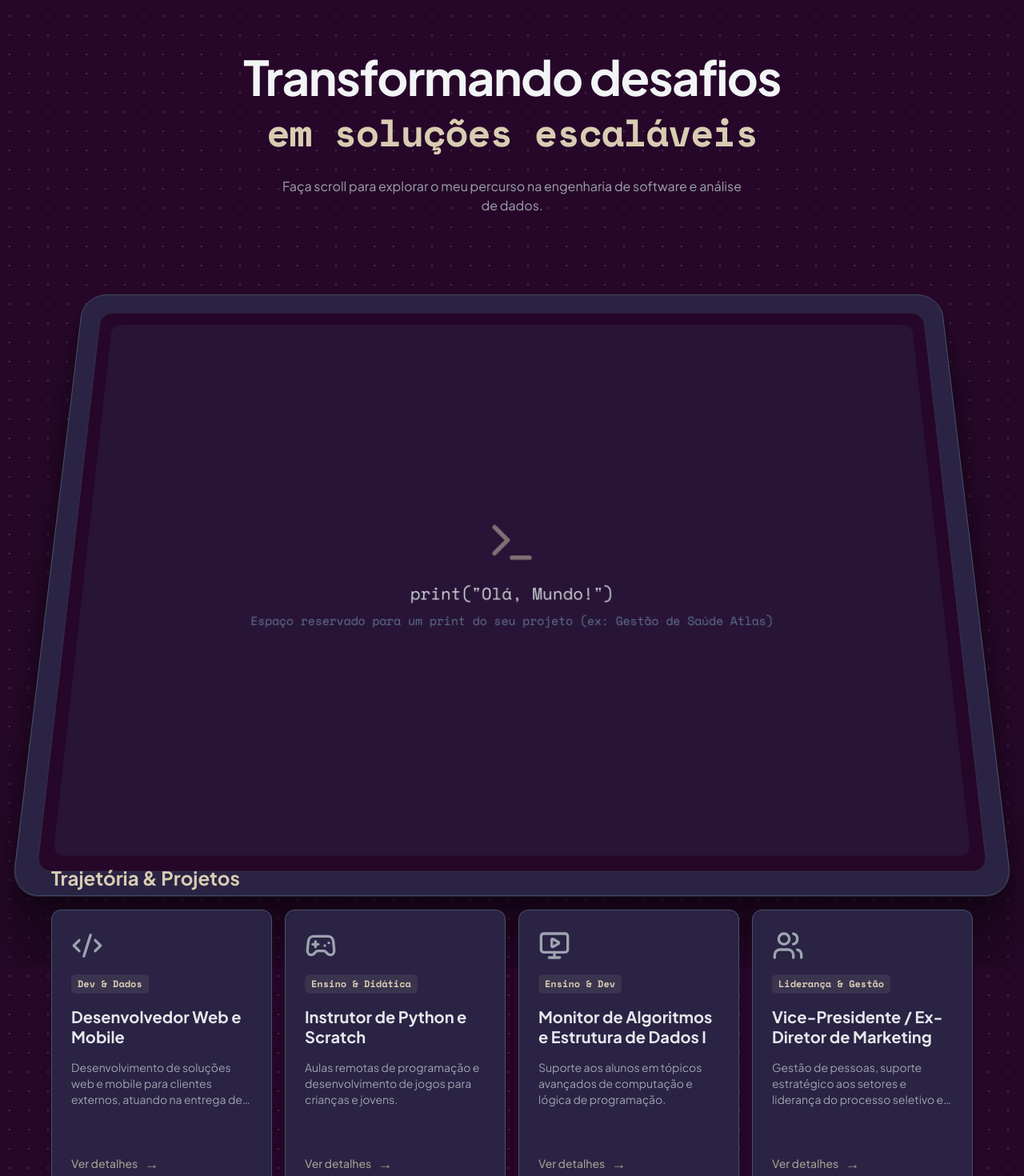
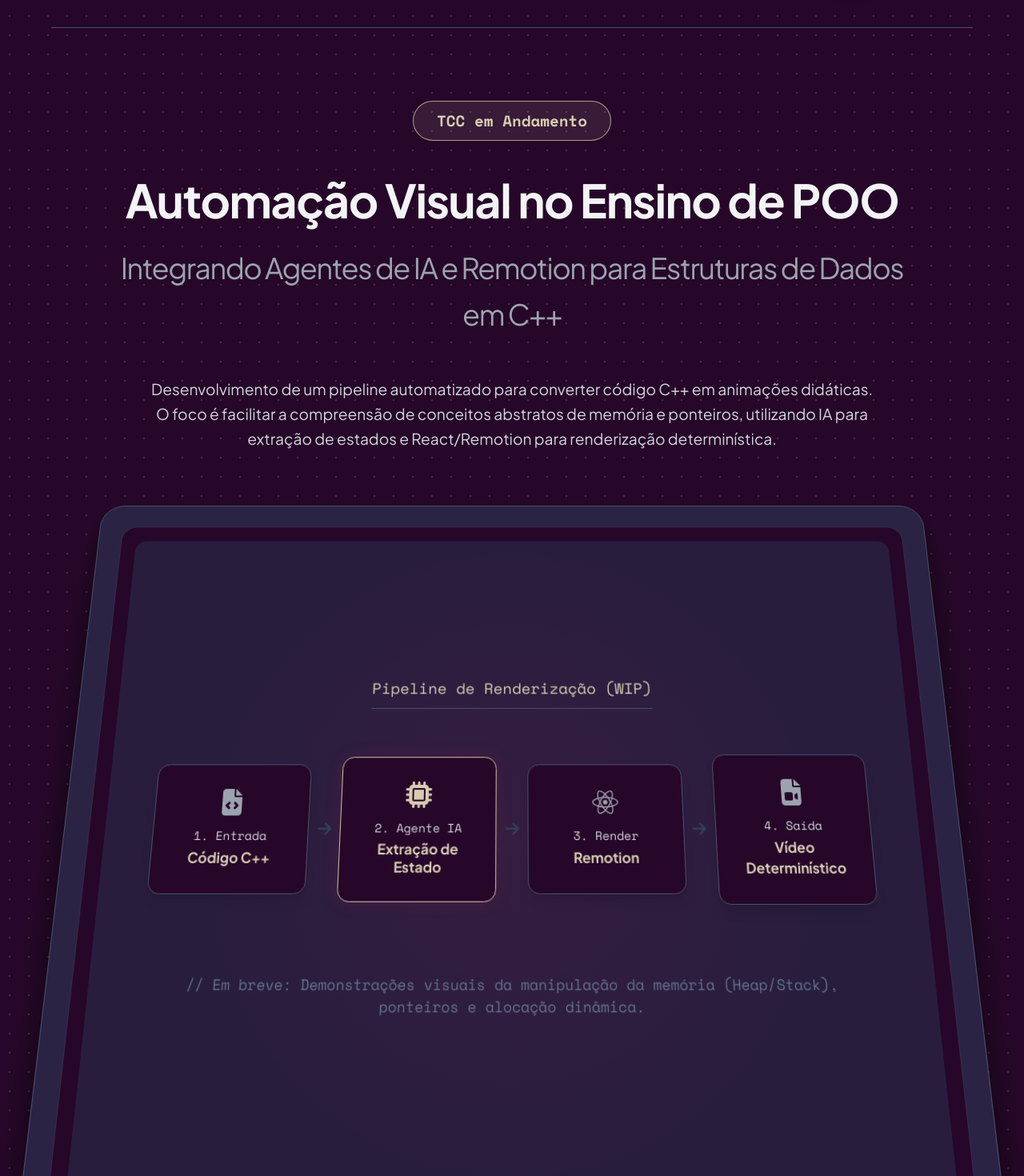
Before and after one commit to leo-nardo04/portifolio, a React (Vite) app: page / in a window 1280 px wide. Shown: the part 520-1990 px from the top of the page at 80% size. Built offline with nearby package versions, Linux system fonts and the light colour scheme.

Commit message:
Correções e atualizações

```diff
--- a/index.html
+++ b/index.html
@@ -1,10 +1,9 @@
 <!doctype html>
-<html lang="en">
+<html lang="pt-BR">
   <head>
     <meta charset="UTF-8" />
-    <link rel="icon" type="image/svg+xml" href="/favicon.svg" />
     <meta name="viewport" content="width=device-width, initial-scale=1.0" />
-    <title>portifolio</title>
+    <title>Leonardo Tiago | Portifolio</title>
   </head>
   <body>
     <div id="root"></div>
--- a/src/App.jsx
+++ b/src/App.jsx
@@ -4,39 +4,44 @@ import { BentoGrid, BentoCard } from "./components/BentoGrid";
 import ExperienceModal from "./components/ExperienceModal";
 import { ContainerScroll } from "./components/ContainerScroll";
 import { experiencesData } from "./data/experiences";
+
+// Usando apenas os ícones do FontAwesome 6 (fa6) para garantir estabilidade
 import {
-  Code2,
-  Gamepad2,
-  MonitorPlay,
-  Users,
-  LineChart,
-  Globe,
-  Terminal,
-} from "lucide-react";
+  FaCode,
+  FaGamepad,
+  FaLaptopCode,
+  FaUsers,
+  FaChartLine,
+  FaGlobe,
+  FaFileCode,
+  FaMicrochip,
+  FaReact,
+  FaFileVideo,
+  FaArrowRight,
+} from "react-icons/fa6";
 
 const getIcon = (id) => {
   switch (id) {
     case "atlas-ej":
-      return Code2;
+      return FaCode;
     case "kodland":
-      return Gamepad2;
+      return FaGamepad;
     case "aeds-monitor":
-      return MonitorPlay;
+      return FaLaptopCode;
     case "caat-vp":
-      return Users;
+      return FaUsers;
     case "pibic":
-      return LineChart;
+      return FaChartLine;
     case "esf-english":
-      return Globe;
+      return FaGlobe;
     default:
-      return Code2;
+      return FaCode;
   }
 };
 
 export default function App() {
   const [selectedExp, setSelectedExp] = useState(null);
 
-  // Removido o isDark. Fundo fixo para Dark Mode com bg-slate-950
   return (
     <div className="min-h-screen font-sans bg-slate-950 text-slate-100 bg-dots">
       {/* Largura aumentada para 90% (até 1400px máximo) */}
@@ -45,37 +50,123 @@ export default function App() {
       </div>
 
       <div className="flex flex-col overflow-hidden">
+        {/* Secção Hero Scroll 3D (Focada no TCC) */}
+        <div className="flex flex-col overflow-hidden">
           <ContainerScroll
             titleComponent={
               <div className="flex flex-col items-center justify-center gap-4 px-4 pb-4 mt-8">
-              <h1 className="text-4xl md:text-6xl font-bold text-slate-100 tracking-tight leading-tight">
-                Transformando desafios <br />
-                <span className="text-emerald-400 font-mono text-3xl md:text-5xl mt-2 block">
-                  em soluções escaláveis
+                <span className="w-fit px-6 py-2 rounded-full border border-emerald-500/80 text-emerald-400 text-sm md:text-base font-mono font-bold bg-emerald-400/10 mb-4">
+                  TCC em Andamento
+                </span>
+                <h1 className="text-3xl md:text-5xl font-bold text-slate-100 tracking-tight leading-tight max-w-4xl text-center">
+                  Automação Visual no Ensino de POO
+                  <span className="text-slate-400 text-xl md:text-3xl mt-4 block font-normal leading-relaxed">
+                    Integrando Agentes de IA e Remotion para Estruturas de Dados
+                    em C++
                   </span>
                 </h1>
-              <p className="text-slate-400 max-w-xl mt-4">
-                Faça scroll para explorar o meu percurso na engenharia de
-                software e análise de dados.
+                <p className="text-slate-300 text-base leading-relaxed max-w-3xl text-center mt-6">
+                  Desenvolvimento de um pipeline automatizado para converter
+                  código C++ em animações didáticas. O foco é facilitar a
+                  compreensão de conceitos abstratos de memória e ponteiros,
+                  utilizando IA para extração de estados e React/Remotion para
+                  renderização determinística.
                 </p>
               </div>
             }
           >
-          <div className="h-full w-full bg-slate-900/50 flex flex-col items-center justify-center p-8 text-center rounded-xl relative overflow-hidden">
-            <Terminal className="h-16 w-16 text-emerald-400/50 mb-4" />
-            <h3 className="text-xl text-slate-300 font-mono">
-              print("Olá, Mundo!")
-            </h3>
-            <p className="text-slate-500 text-sm mt-2 font-mono">
-              Espaço reservado para um print do seu projeto (ex: Gestão de Saúde
-              Atlas)
+            {/* Ecrã 3D: Diagrama do Pipeline baseado na Metodologia do TCC */}
+            <div className="h-full w-full bg-slate-900/80 flex flex-col items-center justify-center p-6 md:p-12 rounded-xl relative overflow-hidden">
+              {/* Efeito de brilho de fundo */}
+              <div className="absolute inset-0 bg-[radial-gradient(circle_at_50%_50%,rgba(157,32,83,0.1),transparent_60%)]"></div>
+
+              <div className="relative z-10 w-full max-w-4xl flex flex-col items-center gap-12">
+                <div className="text-emerald-400 font-mono text-sm md:text-base border-b border-slate-800 pb-2">
+                  Pipeline de Renderização (WIP)
+                </div>
+
+                {/* Fluxograma visual responsivo */}
+                <div className="flex flex-col md:flex-row items-center justify-between w-full gap-4 md:gap-2">
+                  {/* 1. Entrada de Código */}
+                  <div className="flex flex-col items-center justify-center p-4 md:p-6 bg-slate-950 border border-slate-800 rounded-xl w-32 md:w-40 shadow-lg group hover:border-emerald-400/50 transition-colors">
+                    <FaFileCode
+                      size={32}
+                      className="text-slate-400 group-hover:text-emerald-400 mb-3 transition-colors"
+                    />
+                    <span className="text-slate-300 font-mono text-xs mb-1 text-center">
+                      1. Entrada
+                    </span>
+                    <div className="text-emerald-400 font-bold text-sm">
+                      Código C++
+                    </div>
+                  </div>
+
+                  <FaArrowRight className="text-slate-700 rotate-90 md:rotate-0" />
+
+                  {/* 2. Processamento IA */}
+                  <div className="flex flex-col items-center justify-center p-4 md:p-6 bg-slate-950 border border-emerald-900 rounded-xl w-32 md:w-40 shadow-[0_0_20px_rgba(157,32,83,0.2)]">
+                    <FaMicrochip
+                      size={32}
+                      className="text-emerald-400 mb-3 animate-pulse"
+                    />
+                    <span className="text-slate-300 font-mono text-xs mb-1 text-center">
+                      2. Agente IA
+                    </span>
+                    <div className="text-emerald-400 font-bold text-center text-sm leading-tight">
+                      Extração de
+                      <br />
+                      Estado
+                    </div>
+                  </div>
+
+                  <FaArrowRight className="text-slate-700 rotate-90 md:rotate-0" />
+
+                  {/* 3. Renderização */}
+                  <div className="flex flex-col items-center justify-center p-4 md:p-6 bg-slate-950 border border-slate-800 rounded-xl w-32 md:w-40 shadow-lg group hover:border-emerald-400/50 transition-colors">
+                    <FaReact
+                      size={32}
+                      className="text-slate-400 group-hover:text-emerald-400 mb-3 transition-colors"
+                    />
+                    <span className="text-slate-300 font-mono text-xs mb-1 text-center">
+                      3. Render
+                    </span>
+                    <div className="text-emerald-400 font-bold text-sm">
+                      Remotion
+                    </div>
+                  </div>
+
+                  <FaArrowRight className="text-slate-700 rotate-90 md:rotate-0" />
+
+                  {/* 4. Saída Final */}
+                  <div className="flex flex-col items-center justify-center p-4 md:p-6 bg-slate-950 border border-slate-800 rounded-xl w-32 md:w-40 shadow-lg group hover:border-emerald-400/50 transition-colors">
+                    <FaFileVideo
+                      size={32}
+                      className="text-slate-400 group-hover:text-emerald-400 mb-3 transition-colors"
+                    />
+                    <span className="text-slate-300 font-mono text-xs mb-1 text-center">
+                      4. Saída
+                    </span>
+                    <div className="text-emerald-400 font-bold text-sm text-center">
+                      Vídeo
+                      <br />
+                      Determinístico
+                    </div>
+                  </div>
+                </div>
+
+                <p className="text-slate-500 text-xs md:text-sm mt-4 font-mono text-center max-w-2xl px-4">
+                  // Em breve: Demonstrações visuais da manipulação da memória
+                  (Heap/Stack), ponteiros e alocação dinâmica.
                 </p>
+              </div>
             </div>
           </ContainerScroll>
         </div>
+      </div>
 
-      {/* Largura da grelha de cartões também acompanhando os 90% */}
-      <div className="w-[90%] max-w-[1400px] mx-auto pb-24 flex flex-col gap-6 -mt-32 relative z-10">
+      {/* Grelha de Experiências */}
+      {/* Alterado de -mt-32 para -mt-4 para descolar do ecrã */}
+      <div className="w-[90%] max-w-[1400px] mx-auto pb-24 flex flex-col gap-6 -mt-4 relative z-10">
         <h2 className="text-2xl font-bold text-emerald-400">
           Trajetória & Projetos
         </h2>
--- a/src/components/ContainerScroll.jsx
+++ b/src/components/ContainerScroll.jsx
@@ -61,8 +61,8 @@ const Card = ({ rotate, scale, children }) => {
         boxShadow:
           "0 0 #0000004d, 0 9px 20px #0000004a, 0 37px 37px #00000042, 0 84px 50px #00000026, 0 149px 60px #0000000a, 0 233px 65px #00000003",
       }}
-      // Substituímos o max-w-5xl por w-full max-w-[1400px] para ocupar até 1400px de largura
-      className="w-full max-w-[1400px] mt-8 mx-auto h-[30rem] md:h-[45rem] border border-slate-800 p-2 md:p-6 bg-slate-900 rounded-[30px] shadow-2xl"
+      // Alterado de mt-8 para mt-2
+      className="w-full max-w-[1400px] mt-0 mx-auto h-[30rem] md:h-[45rem] border border-slate-800 p-2 md:p-6 bg-slate-900 rounded-[30px] shadow-2xl"
     >
       <div className="h-full w-full overflow-hidden rounded-2xl bg-slate-950 md:rounded-2xl md:p-4 flex items-center justify-center border border-slate-800/50">
         {children}
--- a/src/components/Header.jsx
+++ b/src/components/Header.jsx
@@ -4,7 +4,7 @@ export default function Header() {
   return (
     <header className="flex flex-col-reverse md:flex-row items-center justify-between gap-12 py-12 border-b border-slate-800">
       <div className="flex-1 flex flex-col gap-5">
-        <span className="w-fit px-5 py-2 md:px-6 md:py-2.5 rounded-full border border-emerald-400 text-emerald-400 text-sm md:text-base font-mono font-bold bg-emerald-400/10 shadow-[0_0_15px_rgba(157,32,83,0.2)]">
+        <span className="w-fit px-5 py-2 md:px-6 md:py-2.5 rounded-full border border-emerald-600/120 text-emerald-400 text-sm md:text-base font-mono font-bold bg-emerald-400/10 shadow-[0_0_15px_rgba(157,32,83,0.2)]">
           Disponível para oportunidades
         </span>
 
@@ -13,15 +13,15 @@ export default function Header() {
             Leonardo Tiago
           </h1>
           <p className="text-slate-300 font-mono text-sm mt-2">
-            Engenharia de Computação • UNIFEI (campus Itabira) • Foco em Web &
+            Engenharia de Computação • UNIFEI - campus Itabira • Foco em Web &
             Dados
           </p>
         </div>
 
-        <p className="text-slate-400 text-base leading-relaxed max-w-2xl mt-2">
+        <p className="text-slate-200 text-lg font-medium leading-relaxed max-w-2xl mt-3">
           Trajetória enriquecida por liderança estudantil, ensino de programação
           e projetos de extensão. Atualmente reside em Itabira, com mudança
-          planeada para Belo Horizonte a partir de 2027.
+          planeada para Belo Horizonte a partir de Dez-2026.
         </p>
 
         <div className="flex flex-wrap items-center gap-6 text-sm font-mono pt-4">
--- a/src/index.css
+++ b/src/index.css
@@ -1,5 +1,10 @@
 @import url("https://fonts.googleapis.com/css2?family=Plus+Jakarta+Sans:wght@400;500;600;700&family=Space+Mono:wght@400;700&display=swap");
 @import "tailwindcss";
+
+/* Escala todo o site (textos, margens e cartões em rem) para 120% do tamanho normal */
+html {
+  font-size: 120%;
+}
 
 @theme {
   --font-sans: "Plus Jakarta Sans", sans-serif;
```
Lines whose indentation alone changed are shown as unchanged.
